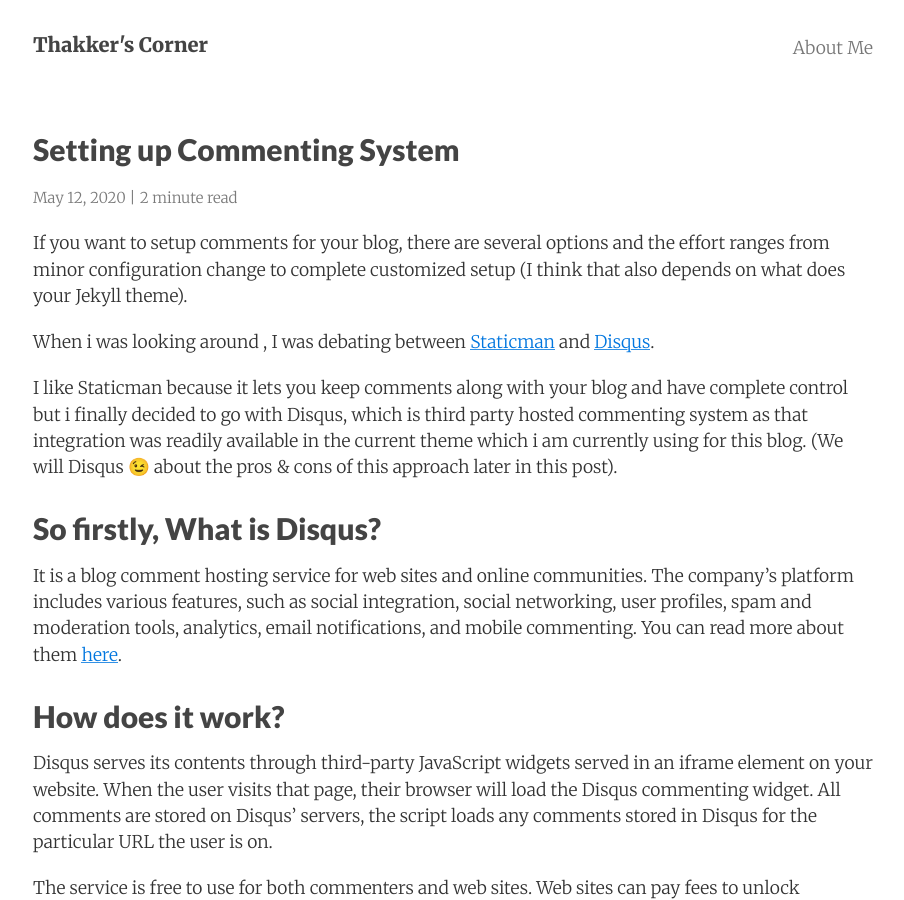
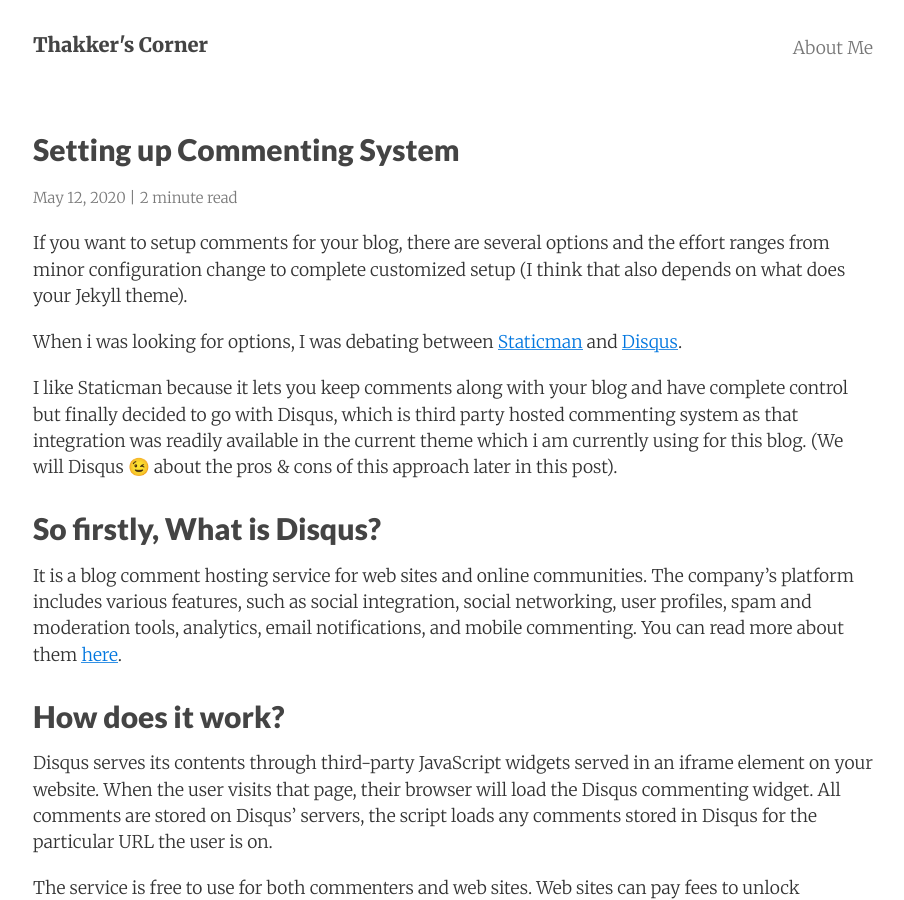
Before and after one commit to AdiThakker/AdiThakker.github.io, a Jekyll site: the page built from _posts/2020-05-12-Setting-up-comments.md, in a window 1280 px wide and 900 px high. Shown: the whole window, without its empty margins (187-1091 px from the left). Built offline with Jekyll 4.4.1, drawn with Linux system fonts in a browser that asks for light colours; nearby versions of some CDN libraries; comment, search, counter and statistics services are not loaded; some of the changed text lies outside the part shown.

Commit message:
updated comments post

```diff
--- a/_posts/2020-05-12-Setting-up-comments.md
+++ b/_posts/2020-05-12-Setting-up-comments.md
@@ -8,9 +8,9 @@
 
 If you want to setup comments for your blog, there are several options and the effort ranges from minor configuration change to complete customized setup (I think that also depends on what does your Jekyll theme).
 
-When i was looking around , I was debating between [Staticman](https://staticman.net/) and [Disqus](https://disqus.com/).
+When i was looking for options, I was debating between [Staticman](https://staticman.net/) and [Disqus](https://disqus.com/).
 
-I like Staticman because it lets you keep comments along with your blog and have complete control but i finally decided to go with Disqus, which is third party hosted commenting system as that integration was readily available in the current theme which i am currently using for this blog. (We will Disqus 😉 about the pros & cons of this approach later in this post).
+I like Staticman because it lets you keep comments along with your blog and have complete control but finally decided to go with Disqus, which is third party hosted commenting system as that integration was readily available in the current theme which i am currently using for this blog. (We will Disqus 😉 about the pros & cons of this approach later in this post).
 
 ## So firstly, What is Disqus?
 
```
Also changed, not shown: other parts of _posts/2020-05-12-Setting-up-comments.md (+3 -1 lines).
